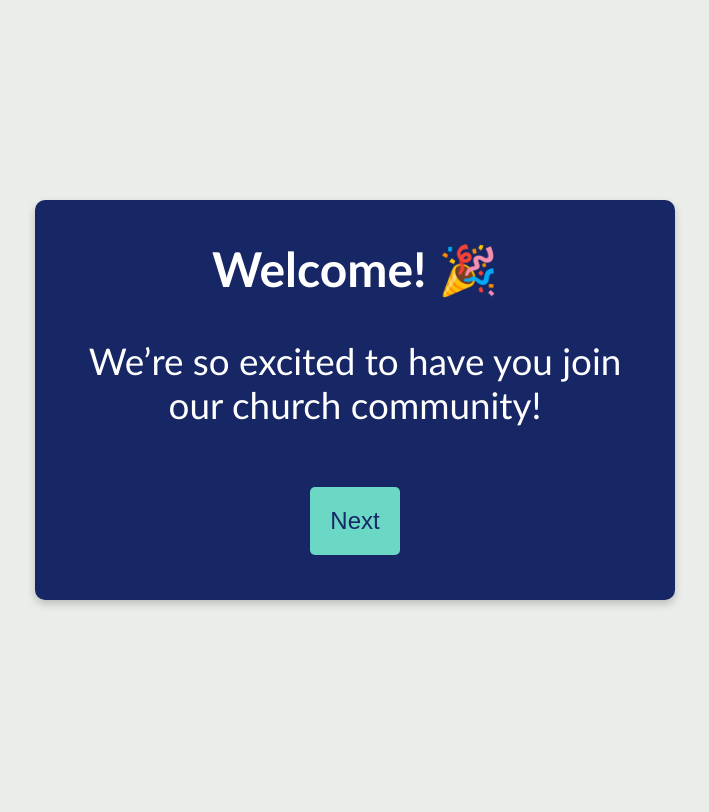
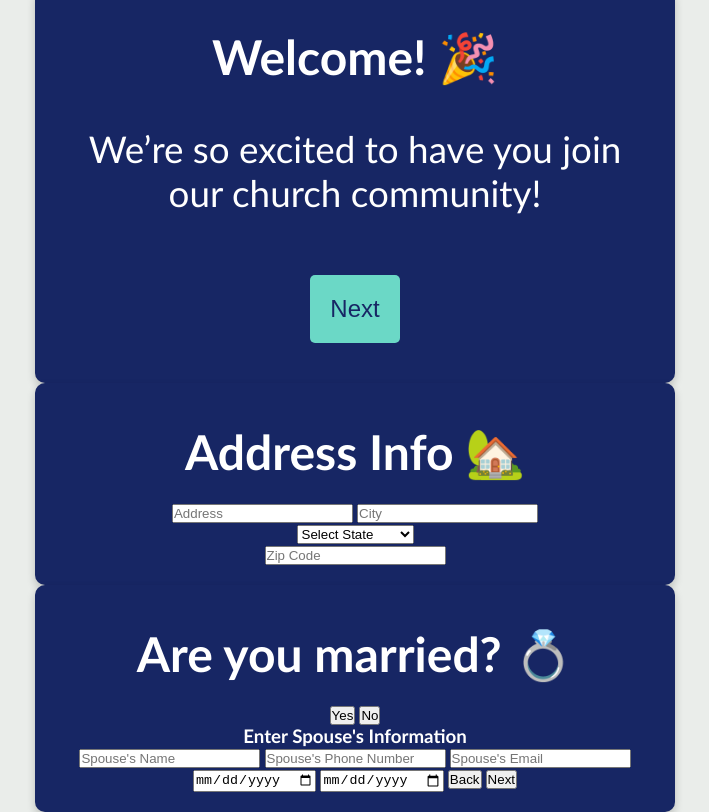
Before and after one commit to Obi815/welcome-form, a plain HTML site: page index.html in a window 1280 px wide. Shown: the whole page, without its empty margins (285-994 px from the left). Drawn offline with Linux system fonts and the light colour scheme.

Commit message:
minor fix

```diff
--- a/index.html
+++ b/index.html
@@ -26,7 +26,7 @@
     </div>
 
     <!-- Address Card-->
-     <div class="card" id="card3" style="display: none;">
+     <div class="card" id="card3" >
         <h2>Address Info 🏡</h2>
         <input type="text" placeholder="Address" id="address">
         <input type="text" placeholder="City" id="city">
@@ -41,7 +41,7 @@
      </div>
 
      <!-- Spouse Card -->
-      <div class="card" id="card4" style="display: none;">
+      <div class="card" id="card4" >
         <h2>Are you married? 💍</h2>
         <div class="married-buttons">
             <!-- Skips or prompts spouse info card -->
```
